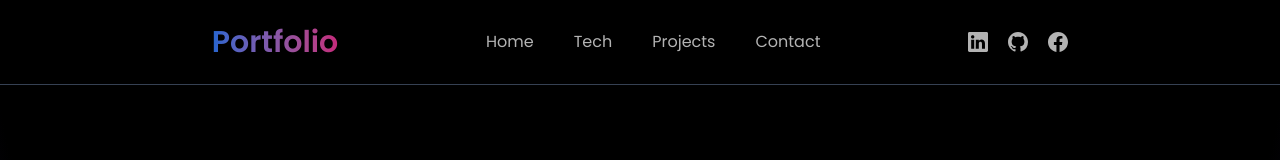
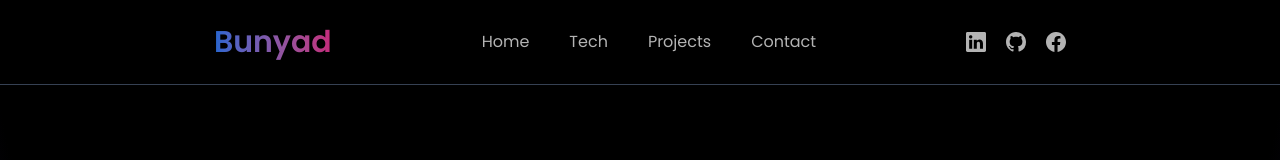
Before and after one commit to Bunyad85/my-portfolio, a React (Vite) app: page / in a window 1280 px wide. Shown: the top 160 px of the page. Built offline with nearby package versions, Linux system fonts and the light colour scheme; a web font is replaced by a local one.

Commit message:
Dəyişikliklər edildi

```diff
--- a/index.html
+++ b/index.html
@@ -5,7 +5,7 @@
   <meta charset="UTF-8" />
   <link rel="icon" type="image/svg+xml" href="/vite.svg" />
   <meta name="viewport" content="width=device-width, initial-scale=1.0" />
-  <title>Vite + React</title>
+  <title>Portfolio</title>
   <link rel="preconnect" href="https://fonts.googleapis.com">
   <link rel="preconnect" href="https://fonts.gstatic.com" crossorigin>
   <link
--- a/src/components/Navbar.jsx
+++ b/src/components/Navbar.jsx
@@ -15,7 +15,7 @@ const Navbar = () => {
         <nav className='fixed top-0 z-10 flex w-full items-center justify-between border-b border-b-gray-700 bg-black/70 px-16
         py-6 text-white backdrop-blur-md md:justify-evenly'>
             <a href='#home' className='bg-gradient-to-r from-blue-500 to-pink-500 bg-clip-text text-transparent opacity-80
-            text-3xl font-semibold transition-all duration-300 hover:opacity-100 '>Portfolio</a>
+            text-3xl font-semibold transition-all duration-300 hover:opacity-100 '>Bunyad</a>
 
             <ul className='hidden md:flex gap-10'>
                 <li>
```
